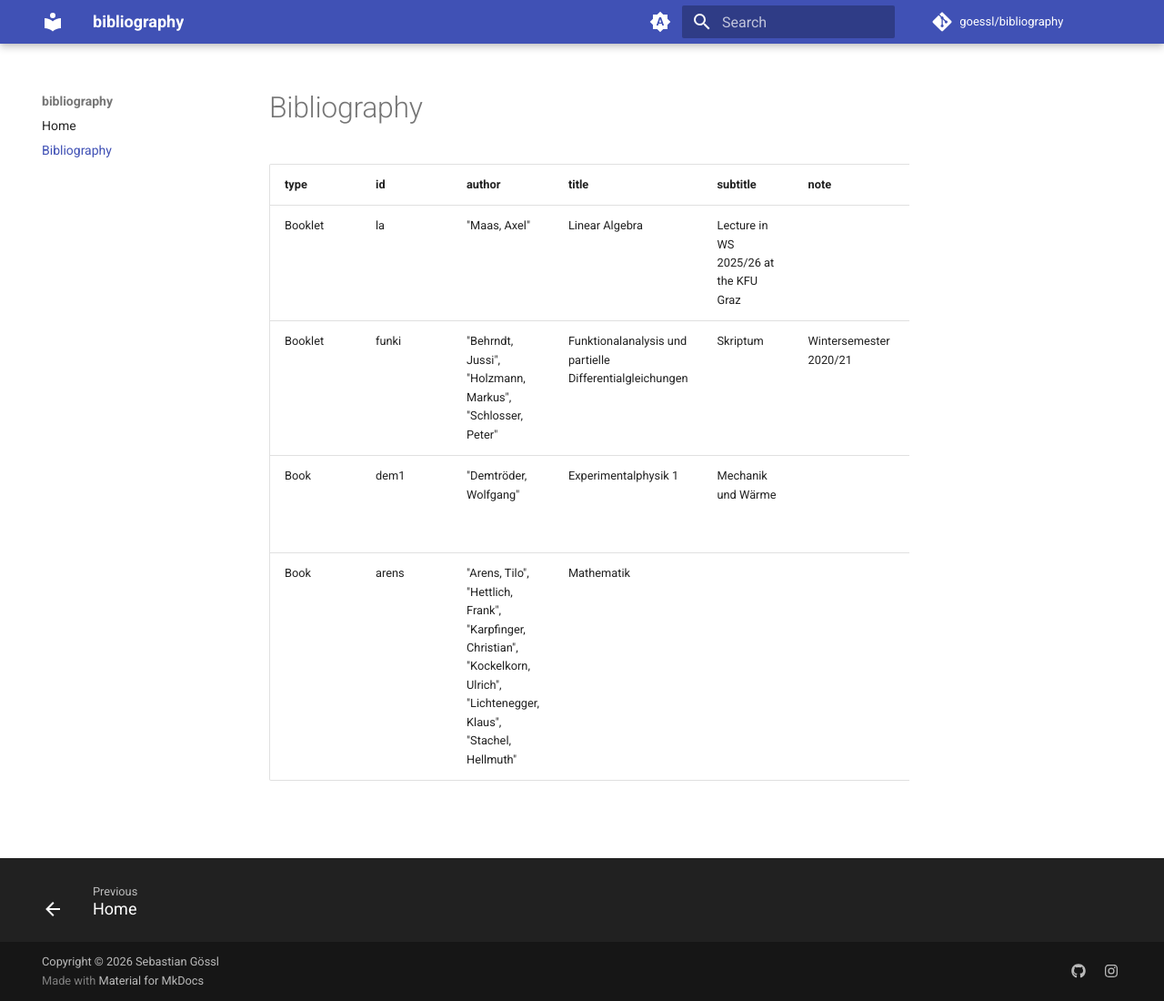
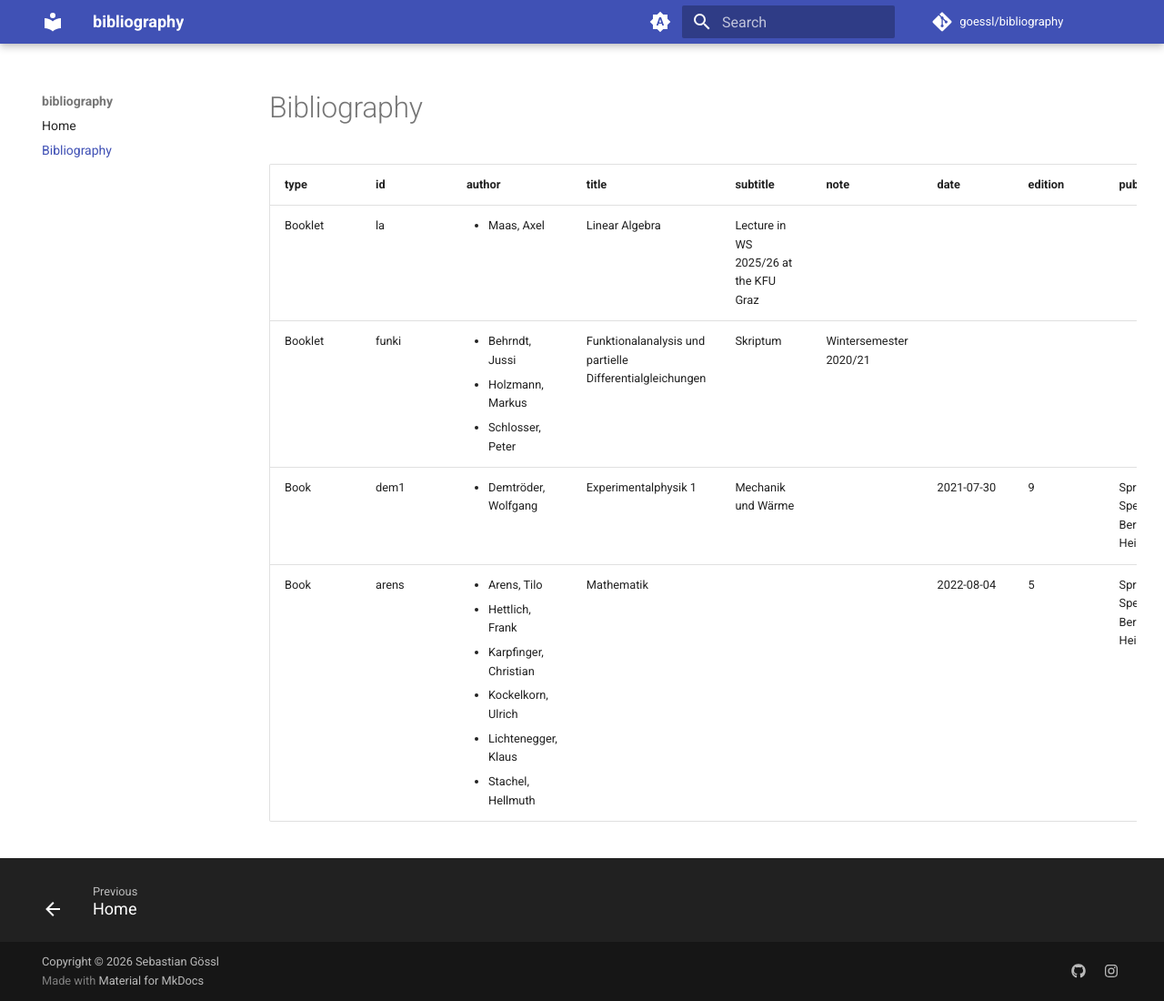
Before and after one commit to goessl/bibliography, an MkDocs documentation site: the page built from docs/bibliography.md, in a window 1280 px wide and 1100 px high. Shown: the whole window at 91% size. Built offline with MkDocs 1.6.1 and Material for MkDocs 9.7.7, drawn with Linux system fonts in a browser that asks for light colours; comment, search, counter and statistics services are not loaded; some of the changed lines change nothing that is shown.

Commit message:
HTML and tablesort

```diff
--- a/docs/bibliography.md
+++ b/docs/bibliography.md
@@ -1,8 +1,15 @@
+---
+hide:
+  - toc
+extra:
+  layout: full
+---
+
 # Bibliography
 
-| type    | id    | author                                                                                                                      | title                                                    | subtitle                              | note                   | date       | edition | publisher                            | isbn              | doi                       | url                                                                          |
-| ------- | ----- | --------------------------------------------------------------------------------------------------------------------------- | -------------------------------------------------------- | ------------------------------------- | ---------------------- | ---------- | ------- | ------------------------------------ | ----------------- | ------------------------- | ---------------------------------------------------------------------------- |
-| Booklet | la    | "Maas, Axel"                                                                                                                | Linear Algebra                                           | Lecture in WS 2025/26 at the KFU Graz |                        |            |         |                                      |                   |                           | https://static.uni-graz.at/fileadmin/_Persoenliche_Webseite/maas_axel/la.pdf |
-| Booklet | funki | "Behrndt, Jussi", "Holzmann, Markus", "Schlosser, Peter"                                                                    | Funktionalanalysis und partielle Differentialgleichungen | Skriptum                              | Wintersemester 2020/21 |            |         |                                      |                   |                           |                                                                              |
-| Book    | dem1  | "Demtröder, Wolfgang"                                                                                                       | Experimentalphysik 1                                     | Mechanik und Wärme                    |                        | 2021-07-30 | 9       | Springer Spektrum Berlin, Heidelberg | 978-3-662-62728-0 | 10.1007/978-3-662-62728-0 | https://link.springer.com/book/10.1007/978-3-662-62728-0                     |
-| Book    | arens | "Arens, Tilo", "Hettlich, Frank", "Karpfinger, Christian", "Kockelkorn, Ulrich", "Lichtenegger, Klaus", "Stachel, Hellmuth" | Mathematik                                               |                                       |                        | 2022-08-04 | 5       | Springer Spektrum Berlin, Heidelberg | 978-3-662-64389-1 | 10.1007/978-3-662-64389-1 | https://link.springer.com/book/10.1007/978-3-662-64389-1                     |
+| type    | id    | author                                                                                                                                                               | title                                                    | subtitle                              | note                   | date       | edition | publisher                            | isbn              | doi                                                                                               | url                                                                                                                                                                                     |
+| ------- | ----- | -------------------------------------------------------------------------------------------------------------------------------------------------------------------- | -------------------------------------------------------- | ------------------------------------- | ---------------------- | ---------- | ------- | ------------------------------------ | ----------------- | ------------------------------------------------------------------------------------------------- | --------------------------------------------------------------------------------------------------------------------------------------------------------------------------------------- |
+| Booklet | la    | <ul><li>Maas, Axel</li></ul>                                                                                                                                         | Linear Algebra                                           | Lecture in WS 2025/26 at the KFU Graz |                        |            |         |                                      |                   |                                                                                                   | <a href="https://static.uni-graz.at/fileadmin/_Persoenliche_Webseite/maas_axel/la.pdf" target="_blank">https://static.uni-graz.at/fileadmin/_Persoenliche_Webseite/maas_axel/la.pdf</a> |
+| Booklet | funki | <ul><li>Behrndt, Jussi</li><li>Holzmann, Markus</li><li>Schlosser, Peter</li></ul>                                                                                   | Funktionalanalysis und partielle Differentialgleichungen | Skriptum                              | Wintersemester 2020/21 |            |         |                                      |                   |                                                                                                   |                                                                                                                                                                                         |
+| Book    | dem1  | <ul><li>Demtröder, Wolfgang</li></ul>                                                                                                                                | Experimentalphysik 1                                     | Mechanik und Wärme                    |                        | 2021-07-30 | 9       | Springer Spektrum Berlin, Heidelberg | 978-3-662-62728-0 | <a href="https://doi.org/10.1007/978-3-662-62728-0" target="_blank">10.1007/978-3-662-62728-0</a> | <a href="https://link.springer.com/book/10.1007/978-3-662-62728-0" target="_blank">https://link.springer.com/book/10.1007/978-3-662-62728-0</a>                                         |
+| Book    | arens | <ul><li>Arens, Tilo</li><li>Hettlich, Frank</li><li>Karpfinger, Christian</li><li>Kockelkorn, Ulrich</li><li>Lichtenegger, Klaus</li><li>Stachel, Hellmuth</li></ul> | Mathematik                                               |                                       |                        | 2022-08-04 | 5       | Springer Spektrum Berlin, Heidelberg | 978-3-662-64389-1 | <a href="https://doi.org/10.1007/978-3-662-64389-1" target="_blank">10.1007/978-3-662-64389-1</a> | <a href="https://link.springer.com/book/10.1007/978-3-662-64389-1" target="_blank">https://link.springer.com/book/10.1007/978-3-662-64389-1</a>                                         |
--- /dev/null
+++ b/docs/javascripts/tablesort.js
@@ -0,0 +1,6 @@
+document$.subscribe(function() {
+  var tables = document.querySelectorAll("article table:not([class])")
+  tables.forEach(function(table) {
+    new Tablesort(table)
+  })
+})
--- a/mkdocs.yml
+++ b/mkdocs.yml
@@ -41,8 +41,13 @@
       name: lordgoessl on Instagram
 
 markdown_extensions:
+  - tables
   - pymdownx.tasklist:
       custom_checkbox: true
+
+extra_javascript:
+  - https://unpkg.com/tablesort@5.3.0/dist/tablesort.min.js
+  - javascripts/tablesort.js
 
 nav:
   - Home: index.md
```
